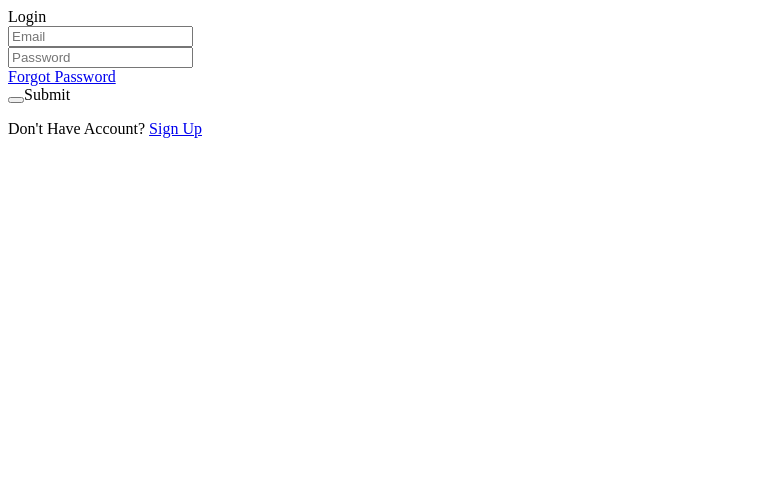
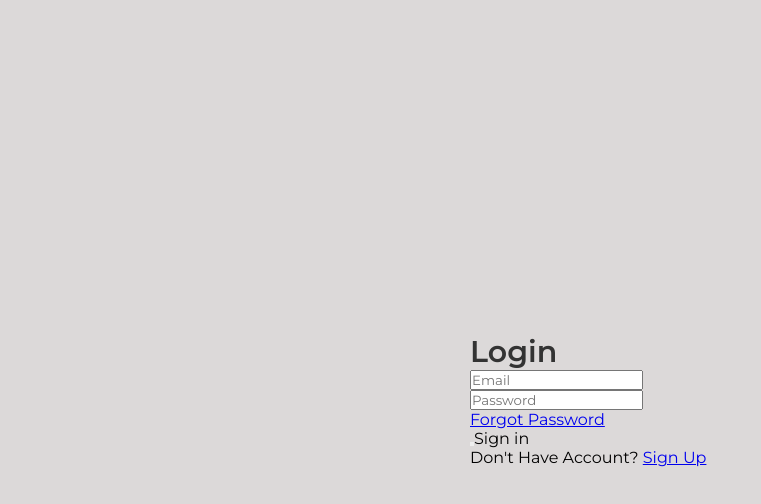
Before and after one commit to Karl104/ecommerce-system, a Vue app: page /LoginPage in a window 1280 px wide. Shown: the top 504 px of the page, without its empty margins (0-761 px from the left). Built offline with nearby package versions, Linux system fonts and the light colour scheme.

Commit message:
still not finishing the login part currently on progess

```diff
--- a/src/views/LoginPage.vue
+++ b/src/views/LoginPage.vue
@@ -1,4 +1,5 @@
 <template>
+  <div class="login-body">
     <div class="login-box">
       <div class="login-header">
         <header>Login</header>
@@ -25,11 +26,12 @@
 
       <div class="input-submit">
         <button class="submit-btn" id="submit"></button>
-      <label for="submit">Submit</label>
+        <label for="submit">Sign in</label>
       </div>
 
       <div class="sign-up-link">
         <p>Don't Have Account? <a href="#">Sign Up</a></p>
+      </div>
     </div>
   </div>
 </template>
@@ -40,4 +42,35 @@
 }
 </script>
 
-<style></style>
+<style>
+@import url('https://fonts.googleapis.com/css2?family=Montserrat:ital,wght@0,100..900;1,100..900&display=swap');
+* {
+  margin: 0;
+  padding: 0%;
+  box-sizing: border-box;
+  font-family: 'Montserrat', sans-serif;
+}
+
+.login-body {
+  display: flex;
+  justify-content: center;
+  align-items: center;
+  min-height: 100vh;
+  background: #dcd9d9;
+}
+
+.login-box {
+  display: flex;
+  justify-content: center;
+  flex-direction: column;
+  width: 400px;
+  height: 480px;
+  padding: 30px;
+}
+
+.login-header header {
+  color: #333;
+  font-size: 30px;
+  font-weight: 600;
+}
+</style>
```
Lines whose indentation alone changed are shown as unchanged.
